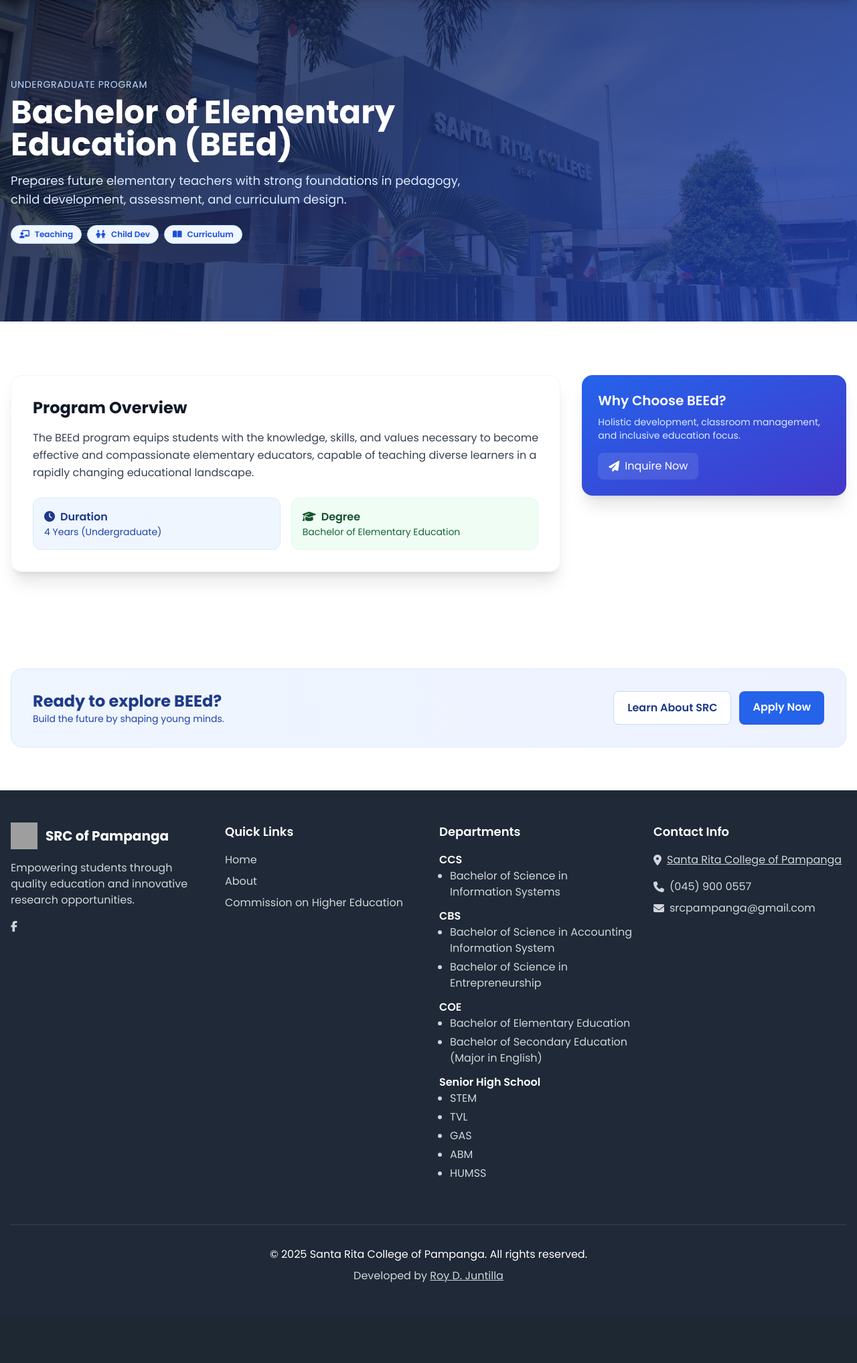
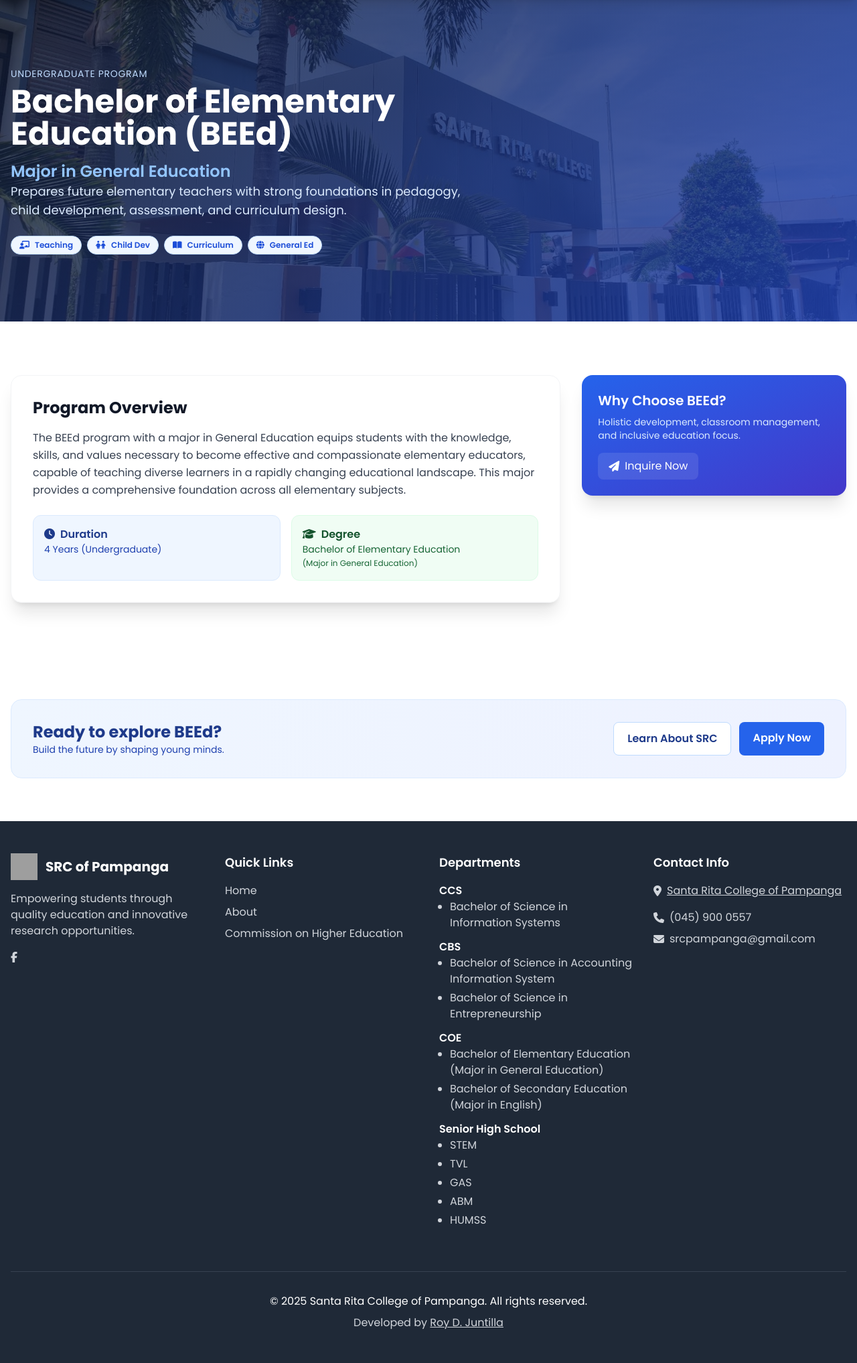
Before and after one commit to starbucks2/SRC_ORR, a PHP site: page /FinalBecuran/coe_beed.php in a window 1280 px wide. Shown: the part 64-2099 px from the top of the page at 67% size. Before the commit the page ends 1979 px from the top, so only its background shows below. Run offline with PHP 8.4, Linux system fonts and the light colour scheme; some libraries are stand-ins or nearby versions; grey boxes are pictures that could not be loaded.

Commit message:
This is my Code

```diff
--- a/coe_beed.php
+++ b/coe_beed.php
@@ -3,7 +3,7 @@
 <head>
   <meta charset="UTF-8" />
   <meta name="viewport" content="width=device-width, initial-scale=1.0" />
-  <title>COE - Bachelor of Elementary Education</title>
+  <title>COE - Bachelor of Elementary Education (Major in General Education)</title>
   <link rel="icon" type="image/png" href="srclogo.png">
   <script src="https://cdn.tailwindcss.com"></script>
   <link rel="stylesheet" href="https://cdnjs.cloudflare.com/ajax/libs/font-awesome/6.5.1/css/all.min.css" />
@@ -26,11 +26,13 @@
       <div class="max-w-3xl" data-aos="fade-up">
         <p class="uppercase tracking-wider text-blue-200 text-sm mb-2">Undergraduate Program</p>
         <h1 class="text-3xl sm:text-4xl md:text-5xl font-extrabold leading-tight mb-4">Bachelor of Elementary Education (BEEd)</h1>
+        <p class="text-xl sm:text-2xl font-semibold text-blue-300 mt-2">Major in General Education</p>
         <p class="text-base sm:text-lg text-blue-100 max-w-2xl">Prepares future elementary teachers with strong foundations in pedagogy, child development, assessment, and curriculum design.</p>
         <div class="mt-6 flex flex-wrap gap-2">
           <span class="chip"><i class="fa-solid fa-chalkboard-user"></i>Teaching</span>
           <span class="chip"><i class="fa-solid fa-children"></i>Child Dev</span>
           <span class="chip"><i class="fa-solid fa-book-open"></i>Curriculum</span>
+          <span class="chip"><i class="fa-solid fa-globe"></i>General Ed</span>
         </div>
       </div>
     </div>
@@ -41,7 +43,7 @@
       <div class="lg:col-span-2" data-aos="fade-up">
         <div class="bg-white rounded-2xl shadow-xl border border-gray-100 p-6 sm:p-8">
           <h2 class="text-2xl font-bold text-gray-900 mb-4">Program Overview</h2>
-          <p class="text-gray-700 leading-relaxed">The BEEd program equips students with the knowledge, skills, and values necessary to become effective and compassionate elementary educators, capable of teaching diverse learners in a rapidly changing educational landscape.</p>
+          <p class="text-gray-700 leading-relaxed">The BEEd program with a major in General Education equips students with the knowledge, skills, and values necessary to become effective and compassionate elementary educators, capable of teaching diverse learners in a rapidly changing educational landscape. This major provides a comprehensive foundation across all elementary subjects.</p>
           <div class="mt-6 grid sm:grid-cols-2 gap-4">
             <div class="p-4 rounded-xl bg-blue-50 border border-blue-100">
               <p class="font-semibold text-blue-900"><i class="fa-solid fa-clock mr-2"></i>Duration</p>
@@ -49,7 +51,7 @@
             </div>
             <div class="p-4 rounded-xl bg-green-50 border border-green-100">
               <p class="font-semibold text-green-900"><i class="fa-solid fa-graduation-cap mr-2"></i>Degree</p>
-              <p class="text-green-800 text-sm">Bachelor of Elementary Education</p>
+              <p class="text-green-800 text-sm">Bachelor of Elementary Education<br><span class="text-xs">(Major in General Education)</span></p>
             </div>
           </div>
         </div>
--- a/footer.php
+++ b/footer.php
@@ -48,7 +48,7 @@
                         <li>
                             <span class="block text-white font-semibold">COE</span>
                             <ul class="ml-4 list-disc space-y-1 text-gray-300">
-                                <li><a href="coe_beed.php" class="hover:text-white transition-colors duration-200">Bachelor of Elementary Education</a></li>
+                                <li><a href="coe_beed.php" class="hover:text-white transition-colors duration-200">Bachelor of Elementary Education (Major in General Education)</a></li>
                                 <li><a href="coe_bsed_english.php" class="hover:text-white transition-colors duration-200">Bachelor of Secondary Education (Major in English)</a></li>
                             </ul>
                         </li>
```
